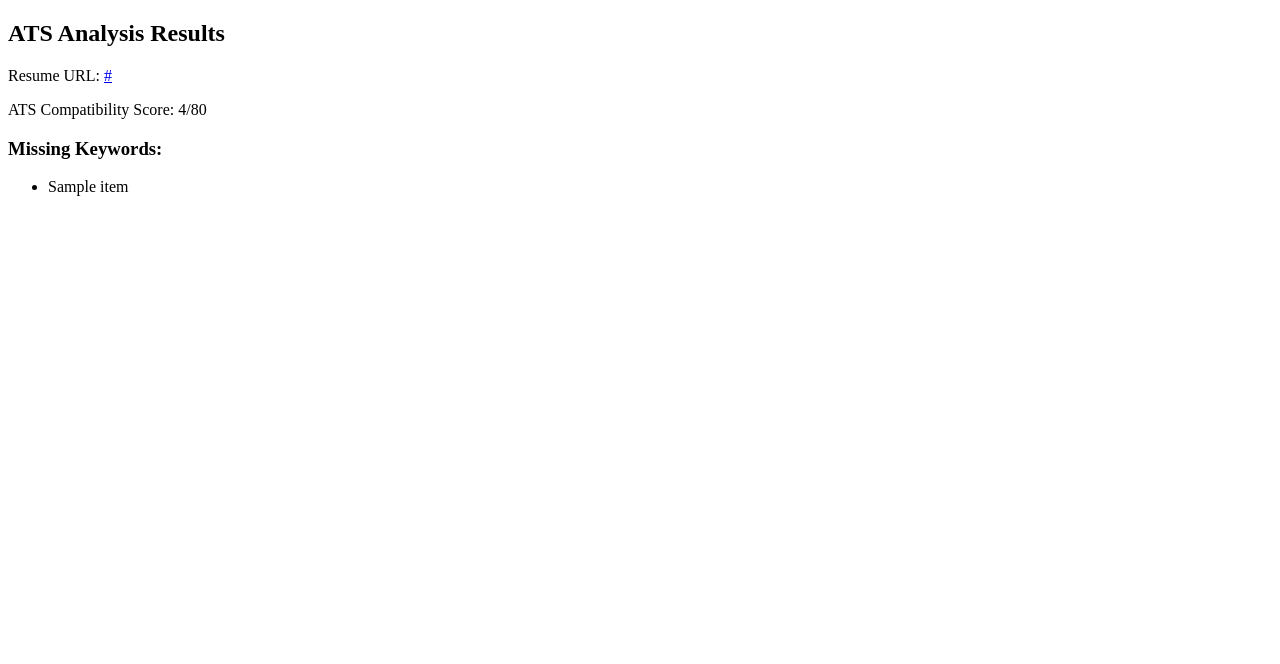
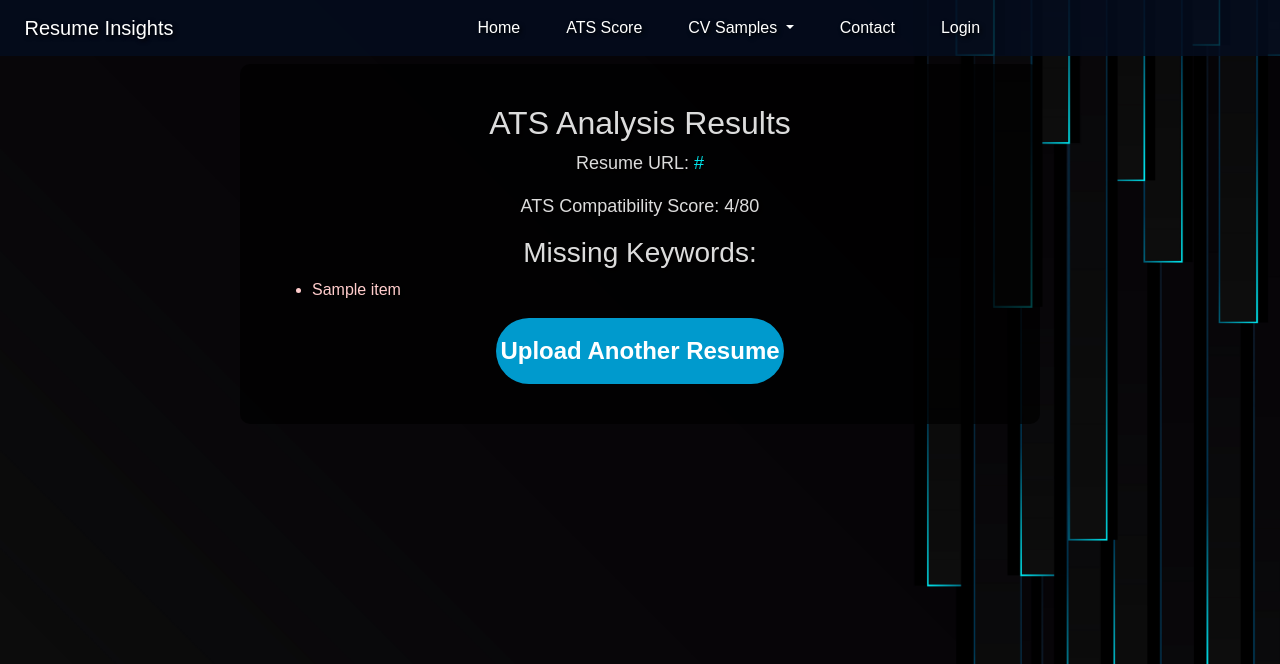
Before and after one commit to Krishal-Modi/Resume_insights, a Django app: template Resumeinsights/resumedetails/templates/ats.html in a window 1280 px wide. Shown: the top 664 px of the page. Run offline with Django 5.2, Linux system fonts and the light colour scheme; the template is opened without the code that fills it: most values are stand-ins (such as "Sample title", 1, 10 or a date in 2020).

Commit message:
Add files via upload

```diff
--- a/Resumeinsights/resumedetails/templates/ats.html
+++ b/Resumeinsights/resumedetails/templates/ats.html
@@ -1,20 +1,140 @@
 <!DOCTYPE html>
-<html>
+<html lang="en">
+
 <head>
+    <meta charset="UTF-8">
+    <meta name="viewport" content="width=device-width, initial-scale=1.0">
+    <link rel="icon" href="/static/images/logo.png" type="image/x-icon">
     <title>ATS Analysis Results</title>
+    <link rel="stylesheet" href="/static/css/style.css">
+    <link href="https://cdn.jsdelivr.net/npm/bootstrap@5.3.3/dist/css/bootstrap.min.css" rel="stylesheet"
+          integrity="sha384-QWTKZyjpPEjISv5WaRU9OFeRpok6YctnYmDr5pNlyT2bRjXh0JMhjY6hW+ALEwIH" crossorigin="anonymous">
+    <script src="https://cdn.jsdelivr.net/npm/bootstrap@5.3.3/dist/js/bootstrap.bundle.min.js"
+            integrity="sha384-YvpcrYf0tY3lHB60NNkmXc5s9fDVZLESaAA55NDzOxhy9GkcIdslK1eN7N6jIeHz" crossorigin="anonymous"></script>
+    <style>
+        body {
+            background-image: url('/static/images/background.jpg');
+            background-size: cover;
+            background-position: center;
+            background-attachment: fixed;
+            color: white;
+            font-family: 'Arial', sans-serif;
+        }
+        .ats-container {
+            margin-top: 5%;
+            background-color: rgba(0, 0, 0, 0.7);
+            padding: 40px;
+            border-radius: 10px;
+            max-width: 800px;
+            margin-left: auto;
+            margin-right: auto;
+            text-align: center;
+        }
+        h2, h3, p {
+            color: #dcdcdc;
+        }
+        .missing-keywords-list {
+            text-align: left;
+        }
+        .missing-keywords-list li {
+            color: #ffcccc;
+        }
+        a {
+            color: #00E7ED;
+            text-decoration: none;
+        }
+        a:hover {
+            color: #009acd;
+            text-decoration: underline;
+        }
+        .calculate-score-btn {
+            width: 40%;
+            padding: 15px 0;
+            background-color: #009acd;
+            color: white;
+            font-size: 1.5rem;
+            font-weight: bold;
+            border: none;
+            border-radius: 50px;
+            cursor: pointer;
+            transition: background-color 0.3s ease, transform 0.3s ease;
+        }
+        .calculate-score-btn:hover {
+            background-color: #00E7ED;
+            transform: scale(1.05);
+        }
+    </style>
 </head>
+
 <body>
+    <!-- Navigation Bar -->
+    <nav class="navbar navbar-expand-lg navbar-dark fixed-top">
+        <div class="container-fluid">
+            <a class="navbar-brand" style="margin-left:1%;" href="/index/">Resume Insights</a>
+            <button class="navbar-toggler" type="button" data-bs-toggle="collapse" data-bs-target="#navbarNavDropdown" aria-controls="navbarNavDropdown" aria-expanded="false" aria-label="Toggle navigation">
+                <span class="navbar-toggler-icon"></span>
+            </button>
+            <div class="collapse navbar-collapse" id="navbarNavDropdown">
+                <ul class="navbar-nav justify-content-center">
+                    <li class="nav-item">
+                        <a class="nav-link active text-white" aria-current="page" href="/index/">Home</a>
+                    </li>
+                    <li class="nav-item">
+                        <a class="nav-link text-white" href="/ats/">ATS Score</a>
+                    </li>
+                    <li class="nav-item dropdown">
+                        <a class="nav-link dropdown-toggle text-white" href="#" role="button" data-bs-toggle="dropdown" aria-expanded="false">
+                            CV Samples
+                        </a>
+                        <ul class="dropdown-menu" style="background-color: rgba(10, 25, 50, 0.9);">
+                            <li><a class="dropdown-item text-white" href="#">Technical</a></li>
+                            <li><a class="dropdown-item text-white" href="#">Non Technical</a></li>
+                            <li><a class="dropdown-item text-white" href="#">Others</a></li>
+                        </ul>
+                    </li>
+                    <li class="nav-item">
+                        <a class="nav-link text-white" href="#contact">Contact</a>
+                    </li>
+                    {% if user.is_authenticated %}
+                        <li class="nav-item dropdown">
+                            <a class="nav-link dropdown-toggle text-white" href="#" role="button" data-bs-toggle="dropdown" aria-expanded="false">
+                                Hi, {{ user.username }}
+                            </a>
+                            <ul class="dropdown-menu" style="background-color: rgba(10, 25, 50, 0.9);">
+                                <li><a class="dropdown-item text-white" href="{% url 'logout' %}">Logout</a></li>
+                            </ul>
+                        </li>
+                    {% else %}
+                        <li class="nav-item">
+                            <a class="nav-link text-white" href="{% url 'login' %}">Login</a>
+                        </li>
+                    {% endif %}
+                </ul>
+            </div>
+        </div>
+    </nav>
+
+    <!-- ATS Analysis Results Section -->
+    <div class="ats-container">
         <h2>ATS Analysis Results</h2>
         <p>Resume URL: <a href="{{ url }}" target="_blank">{{ url }}</a></p>
         <p>ATS Compatibility Score: {{ rating }}/80</p>
 
         <h3>Missing Keywords:</h3>
-    <ul>
+        <ul class="missing-keywords-list">
             {% for item in missing %}
                 <li>{{ item }}</li>
             {% empty %}
                 <li>None</li>
             {% endfor %}
         </ul>
+
+        <div class="calculate-score-section">
+            <a href="/upload/">
+                <button class="calculate-score-btn" type="button">Upload Another Resume</button>
+            </a>
+        </div>
+    </div>
 </body>
+
 </html>
--- a/Resumeinsights/resumedetails/views.py
+++ b/Resumeinsights/resumedetails/views.py
@@ -129,7 +129,6 @@ def is_ats_friendly(url, name):
 
     return rating, missing
 
-
 # View to handle ATS analysis and show results
 def analyzer(request):
     # Retrieve stored file details from session
```
Also changed, not shown: Resumeinsights/db.sqlite3. Lines whose indentation alone changed are shown as unchanged.
